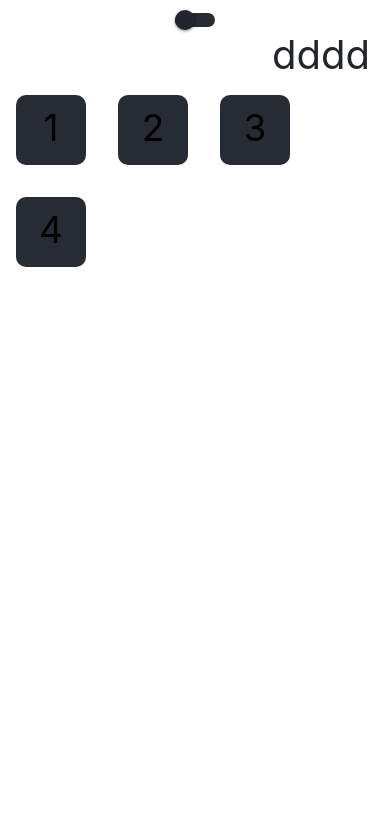
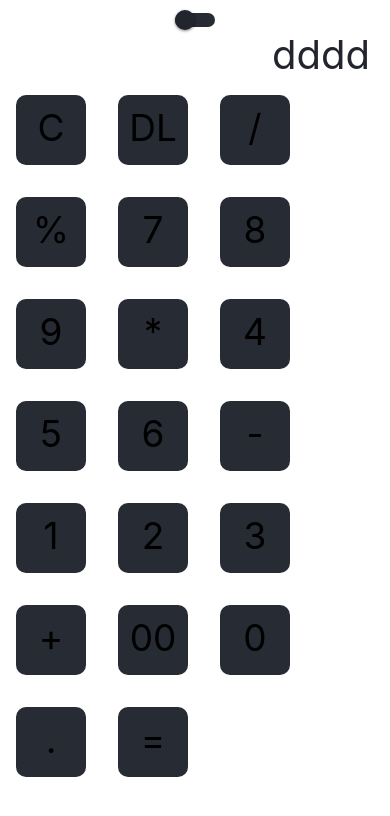
Before and after one commit to IMRANDIL/calculator_app-using-react-native, a React Native app: screen / in a window 390 px wide. Shown: the top 816 px of the page. Built offline with nearby package versions, Linux system fonts and the light colour scheme.

Commit message:
some more change

```diff
--- a/App.jsx
+++ b/App.jsx
@@ -65,10 +65,26 @@ const App = () => {
         {result}
       </Text>
       <View style={{flexDirection: 'row', flexWrap: 'wrap'}}>
-        <Btn title={1} />
-        <Btn title={2} />
-        <Btn title={3} />
-        <Btn title={4} />
+        <Btn title="C" />
+        <Btn title="DL" />
+        <Btn title="/" />
+        <Btn title="%" />
+        <Btn title="7" />
+        <Btn title="8" />
+        <Btn title="9" />
+        <Btn title="*" />
+        <Btn title="4" />
+        <Btn title="5" />
+        <Btn title="6" />
+        <Btn title="-" />
+        <Btn title="1" />
+        <Btn title="2" />
+        <Btn title="3" />
+        <Btn title="+" />
+        <Btn title="00" />
+        <Btn title="0" />
+        <Btn title="." />
+        <Btn title="=" />
       </View>
     </View>
   );
```
